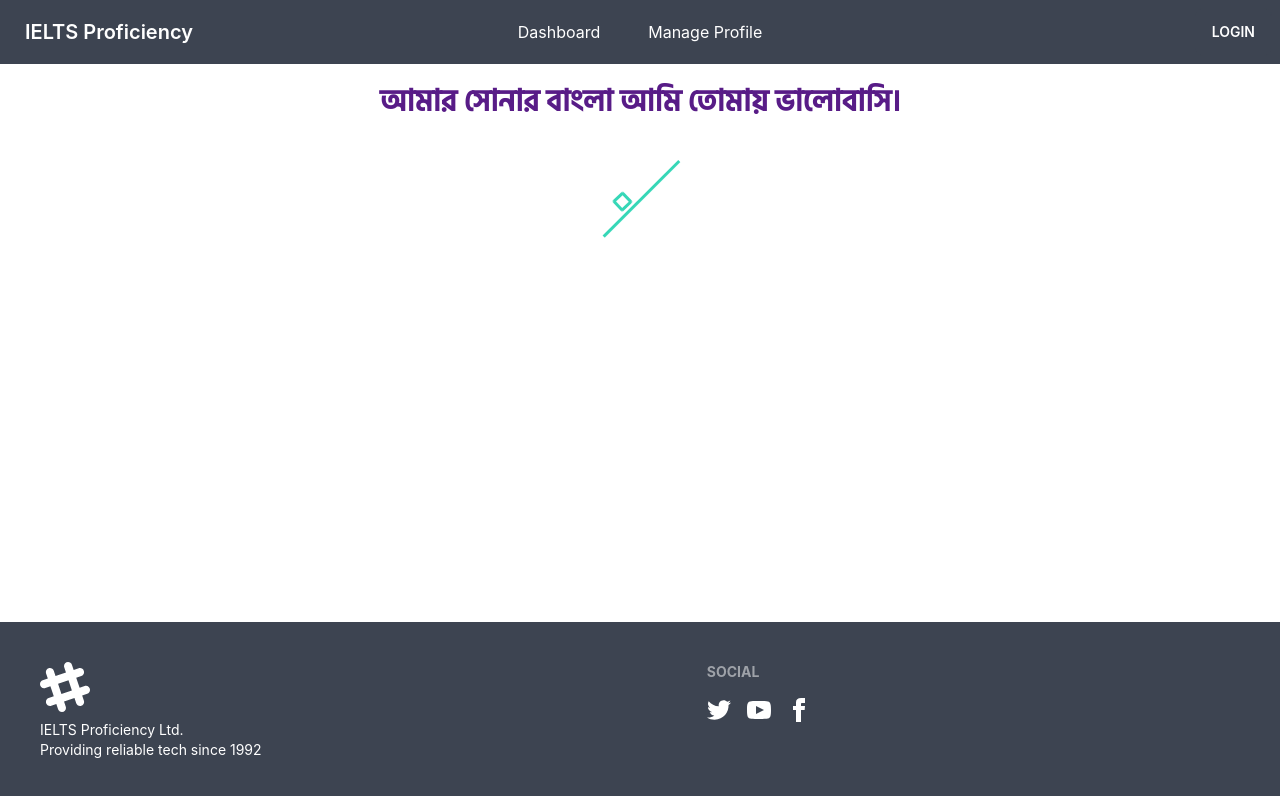
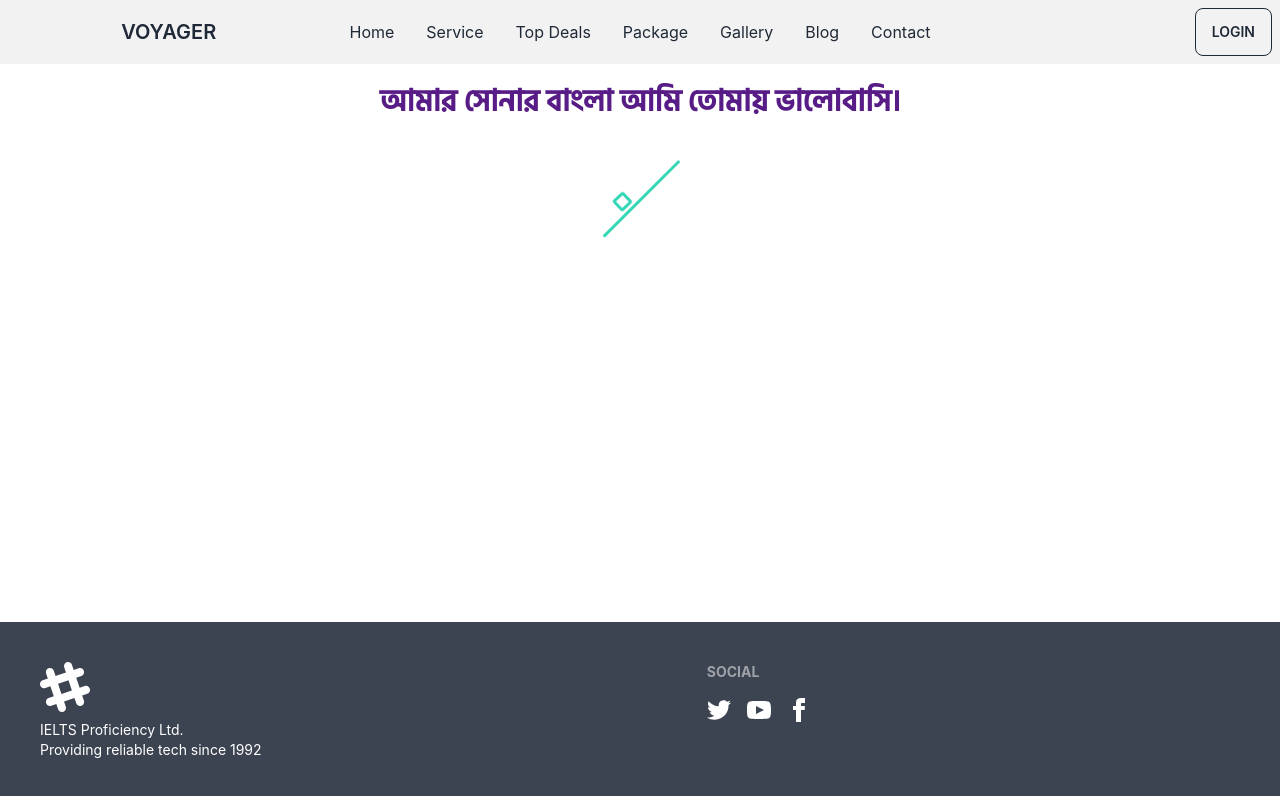
Before and after one commit to solo-mizan/voyager, a React (Create React App) app: page / in a window 1280 px wide. Shown: the top 796 px of the page. Built offline with nearby package versions, Linux system fonts and the light colour scheme; a web font is replaced by a local one.

Commit message:
react-icons installed

```diff
--- a/package.json
+++ b/package.json
@@ -15,6 +15,7 @@
     "react-firebase-hooks": "^5.0.3",
     "react-hook-form": "^7.38.0",
     "react-hot-toast": "^2.3.0",
+    "react-icons": "^4.8.0",
     "react-photo-view": "^1.2.2",
     "react-query": "^3.39.2",
     "react-router": "^6.3.0",
@@ -23,6 +24,7 @@
     "react-scroll-parallax": "^3.3.1",
     "react-spinners": "^0.13.6",
     "socket.io": "^4.5.3",
+    "swiper": "^8.4.4",
     "web-vitals": "^2.1.4"
   },
   "scripts": {
--- a/src/components/Shared/Navbar/Navbar.js
+++ b/src/components/Shared/Navbar/Navbar.js
@@ -4,31 +4,38 @@
 
 const Navbar = () => {
 
-
     return (
-        <div class="navbar bg-neutral text-neutral-content">
-            <div class="navbar-start">
-                <div class="dropdown">
-                    <label tabindex="0" class="btn btn-ghost lg:hidden">
-                        <svg xmlns="http://www.w3.org/2000/svg" class="h-5 w-5" fill="none" viewBox="0 0 24 24" stroke="currentColor"><path stroke-linecap="round" stroke-linejoin="round" stroke-width="2" d="M4 6h16M4 12h8m-8 6h16" /></svg>
+        <div className="navbar bg-base-200">
+            <div className="navbar-start">
+                <div className="dropdown">
+                    <label tabIndex={0} className="btn btn-ghost lg:hidden">
+                        <svg xmlns="http://www.w3.org/2000/svg" className="h-5 w-5" fill="none" viewBox="0 0 24 24" stroke="currentColor"><path strokeLinecap="round" strokeLinejoin="round" strokeWidth="2" d="M4 6h16M4 12h8m-8 6h16" /></svg>
                     </label>
-                    <ul tabindex="0" class="menu menu-compact dropdown-content mt-3 p-2 shadow bg-neutral rounded-box w-52">
-                        <li><Link to={'/dashboard'}>Dashboard</Link></li>
-                        <li><Link to={'/manage-profile'}>Manage Profile</Link></li>
+                    <ul tabIndex={0} className="menu menu-compact dropdown-content mt-3 p-2 shadow bg-base-100 rounded-box w-52">
+                        <li><a>Home</a></li>
+                        <li><a>Service</a></li>
+                        <li><a>Top Deals</a></li>
+                        <li><a>Package</a></li>
+                        <li><a>Gallery</a></li>
+                        <li><a>Blog</a></li>
+                        <li><a>Contact</a></li>
                     </ul>
                 </div>
-                <Link to={'/home'} class="btn btn-ghost normal-case text-xl">IELTS Proficiency</Link>
+                <a className="btn btn-ghost normal-case mx-auto text-xl">VOYAGER</a>
             </div>
-            <div class="navbar-center hidden lg:flex">
-                <ul class="menu menu-horizontal p-0">
-                    <li><NavLink to={'/dashboard'}>Dashboard</NavLink></li>
-                    <li><NavLink to={'/manage-profile'} className="ml-4">Manage Profile</NavLink></li>
+            <div className="navbar-center hidden lg:flex">
+                <ul className="menu menu-horizontal px-1">
+                    <li><a>Home</a></li>
+                    <li><a>Service</a></li>
+                    <li><a>Top Deals</a></li>
+                    <li><a>Package</a></li>
+                    <li><a>Gallery</a></li>
+                    <li><a>Blog</a></li>
+                    <li><a>Contact</a></li>
                 </ul>
             </div>
-            <div class="navbar-end">
-                {
-                    <Link className='btn' to={'/login'}>Login</Link>
-                }
+            <div className="navbar-end">
+                <a className="btn btn-outline">Login</a>
             </div>
         </div>
     );
```
Also changed, not shown: 1 other file (tests, documents, lock files or other folders).
